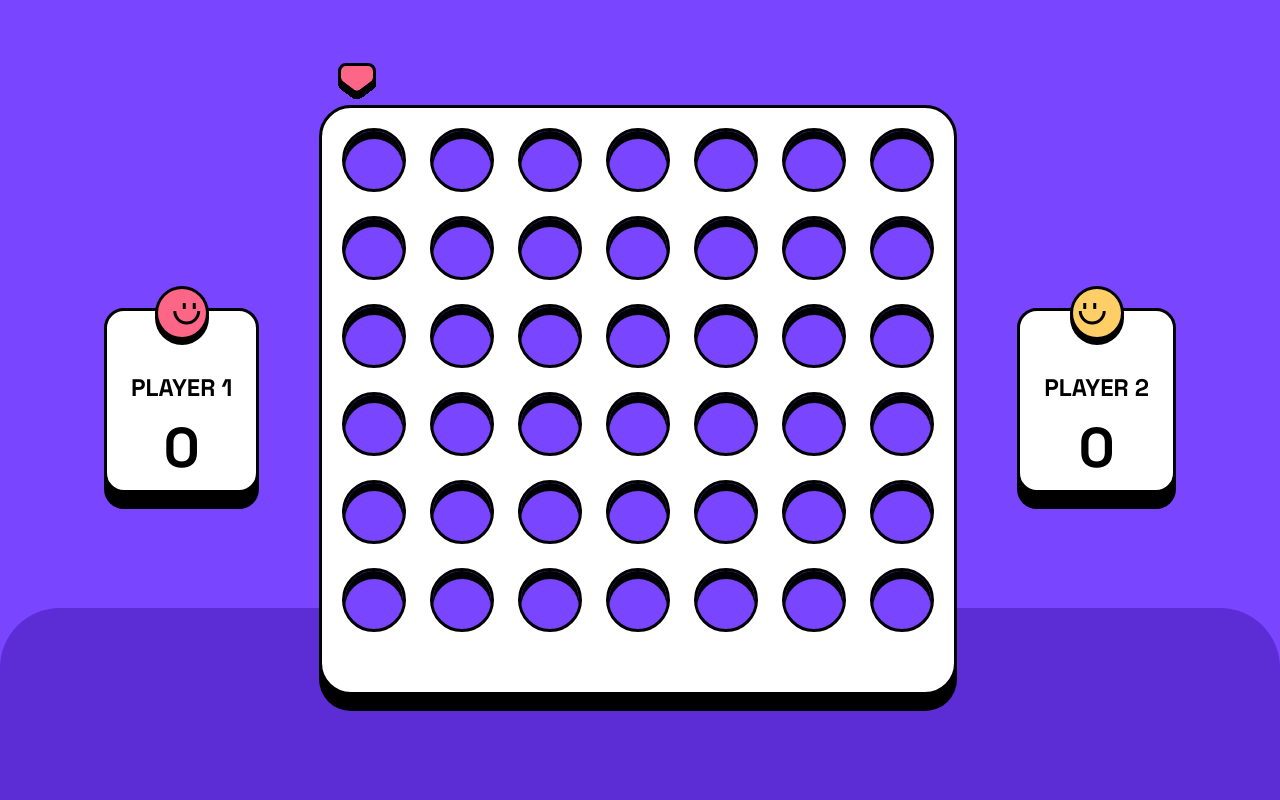
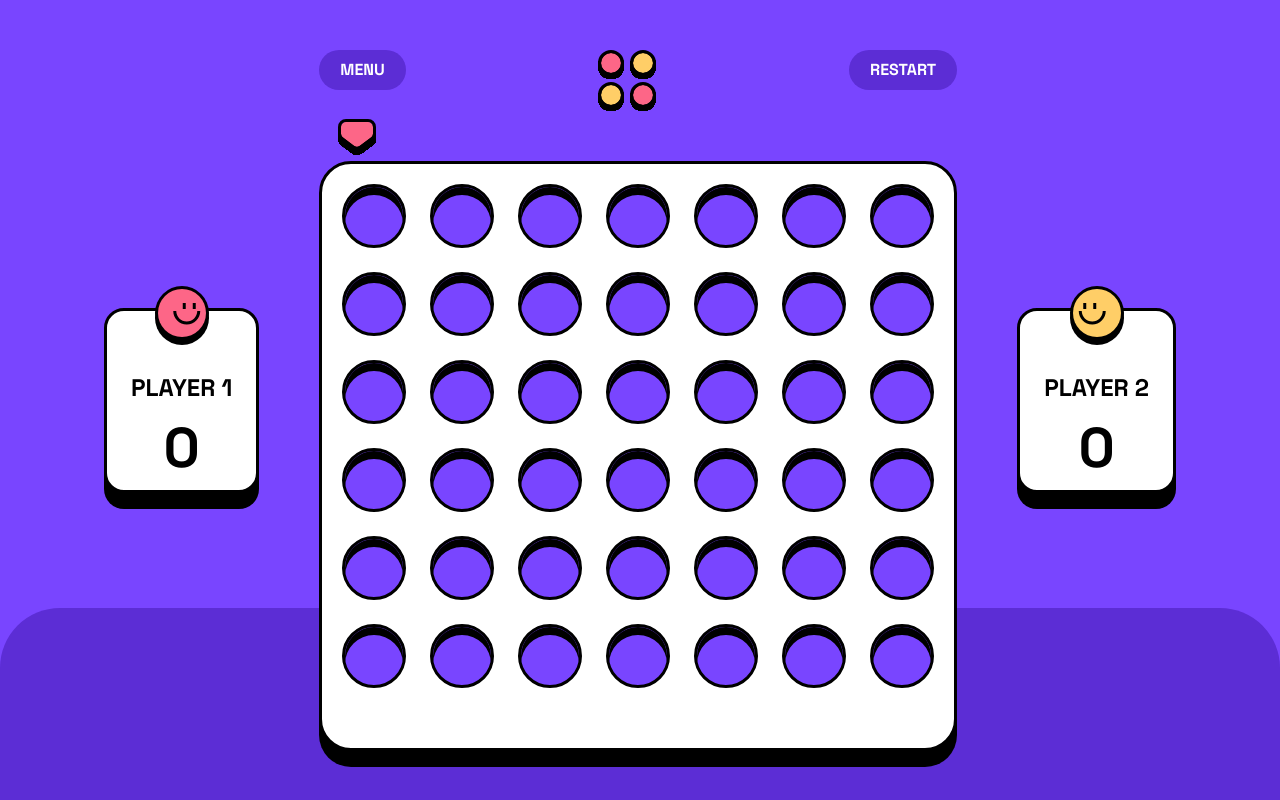
Before and after one commit to rapha1005/connect-four-game, a plain HTML site: page index.html in a window 1280 px wide. Both pictures are taken after a click on the button "PLAY VS PLAYER". Drawn offline with Linux system fonts and the light colour scheme.

Commit message:
manque plus que le menu est l'annonce du joueur

```diff
--- a/index.html
+++ b/index.html
@@ -136,6 +136,64 @@
                 <p>0</p>
                 </div>
 
+                <div class="center">
+                    <nav><button class="nav-home-btn">MENU</button>
+                        <svg width="58" height="61" viewBox="0 0 58 61" fill="none" xmlns="http://www.w3.org/2000/svg">
+                            <g id="Group 12">
+                            <g id="Oval Copy 11" filter="url(#filter0_d_5_5898)">
+                            <circle cx="13" cy="13" r="10" fill="#FD6687"/>
+                            <circle cx="13" cy="13" r="11.5" stroke="black" stroke-width="3"/>
+                            </g>
+                            <g id="Oval Copy 25" filter="url(#filter1_d_5_5898)">
+                            <circle cx="45" cy="45" r="10" fill="#FD6687"/>
+                            <circle cx="45" cy="45" r="11.5" stroke="black" stroke-width="3"/>
+                            </g>
+                            <g id="Oval Copy 23" filter="url(#filter2_d_5_5898)">
+                            <circle cx="45" cy="13" r="10" fill="#FFCE67"/>
+                            <circle cx="45" cy="13" r="11.5" stroke="black" stroke-width="3"/>
+                            </g>
+                            <g id="Oval Copy 24" filter="url(#filter3_d_5_5898)">
+                            <circle cx="13" cy="45" r="10" fill="#FFCE67"/>
+                            <circle cx="13" cy="45" r="11.5" stroke="black" stroke-width="3"/>
+                            </g>
+                            </g>
+                            <defs>
+                            <filter id="filter0_d_5_5898" x="0" y="0" width="26" height="29" filterUnits="userSpaceOnUse" color-interpolation-filters="sRGB">
+                            <feFlood flood-opacity="0" result="BackgroundImageFix"/>
+                            <feColorMatrix in="SourceAlpha" type="matrix" values="0 0 0 0 0 0 0 0 0 0 0 0 0 0 0 0 0 0 127 0" result="hardAlpha"/>
+                            <feOffset dy="3"/>
+                            <feColorMatrix type="matrix" values="0 0 0 0 0 0 0 0 0 0 0 0 0 0 0 0 0 0 1 0"/>
+                            <feBlend mode="normal" in2="BackgroundImageFix" result="effect1_dropShadow_5_5898"/>
+                            <feBlend mode="normal" in="SourceGraphic" in2="effect1_dropShadow_5_5898" result="shape"/>
+                            </filter>
+                            <filter id="filter1_d_5_5898" x="32" y="32" width="26" height="29" filterUnits="userSpaceOnUse" color-interpolation-filters="sRGB">
+                            <feFlood flood-opacity="0" result="BackgroundImageFix"/>
+                            <feColorMatrix in="SourceAlpha" type="matrix" values="0 0 0 0 0 0 0 0 0 0 0 0 0 0 0 0 0 0 127 0" result="hardAlpha"/>
+                            <feOffset dy="3"/>
+                            <feColorMatrix type="matrix" values="0 0 0 0 0 0 0 0 0 0 0 0 0 0 0 0 0 0 1 0"/>
+                            <feBlend mode="normal" in2="BackgroundImageFix" result="effect1_dropShadow_5_5898"/>
+                            <feBlend mode="normal" in="SourceGraphic" in2="effect1_dropShadow_5_5898" result="shape"/>
+                            </filter>
+                            <filter id="filter2_d_5_5898" x="32" y="0" width="26" height="29" filterUnits="userSpaceOnUse" color-interpolation-filters="sRGB">
+                            <feFlood flood-opacity="0" result="BackgroundImageFix"/>
+                            <feColorMatrix in="SourceAlpha" type="matrix" values="0 0 0 0 0 0 0 0 0 0 0 0 0 0 0 0 0 0 127 0" result="hardAlpha"/>
+                            <feOffset dy="3"/>
+                            <feColorMatrix type="matrix" values="0 0 0 0 0 0 0 0 0 0 0 0 0 0 0 0 0 0 1 0"/>
+                            <feBlend mode="normal" in2="BackgroundImageFix" result="effect1_dropShadow_5_5898"/>
+                            <feBlend mode="normal" in="SourceGraphic" in2="effect1_dropShadow_5_5898" result="shape"/>
+                            </filter>
+                            <filter id="filter3_d_5_5898" x="0" y="32" width="26" height="29" filterUnits="userSpaceOnUse" color-interpolation-filters="sRGB">
+                            <feFlood flood-opacity="0" result="BackgroundImageFix"/>
+                            <feColorMatrix in="SourceAlpha" type="matrix" values="0 0 0 0 0 0 0 0 0 0 0 0 0 0 0 0 0 0 127 0" result="hardAlpha"/>
+                            <feOffset dy="3"/>
+                            <feColorMatrix type="matrix" values="0 0 0 0 0 0 0 0 0 0 0 0 0 0 0 0 0 0 1 0"/>
+                            <feBlend mode="normal" in2="BackgroundImageFix" result="effect1_dropShadow_5_5898"/>
+                            <feBlend mode="normal" in="SourceGraphic" in2="effect1_dropShadow_5_5898" result="shape"/>
+                            </filter>
+                            </defs>
+                            </svg>
+                    <button class="nav-restart-btn">RESTART</button>
+                    </nav>
                     <div>
                         <div class="player"> <svg width="38" height="36" viewBox="0 0 38 36" fill="none" xmlns="http://www.w3.org/2000/svg"> <g filter="url(#filter0_d_5_4619)"> <path fill-rule="evenodd" clip-rule="evenodd" d="M3 14.6159C3 16.194 3.74501 17.6795 5.0098 18.6233L15.9416 26.7804C17.708 28.0984 20.129 28.1045 21.9019 26.7953L32.9701 18.6225C34.2467 17.6799 35 16.1872 35 14.6002V8C35 5.23858 32.7614 3 30 3H8C5.23858 3 3 5.23858 3 8V14.6159Z" fill="#FD6687"/> <path d="M4.11274 19.8255C2.46852 18.5986 1.5 16.6675 1.5 14.6159V8C1.5 4.41015 4.41015 1.5 8 1.5H30C33.5899 1.5 36.5 4.41015 36.5 8V14.6002C36.5 16.6632 35.5207 18.6037 33.8611 19.8292L22.7929 28.002C20.4881 29.7039 17.3408 29.696 15.0446 27.9826L4.11274 19.8255Z" stroke="black" stroke-width="3"/> </g> <defs> <filter id="filter0_d_5_4619" x="0" y="0" width="38" height="35.7732" filterUnits="userSpaceOnUse" color-interpolation-filters="sRGB"> <feFlood flood-opacity="0" result="BackgroundImageFix"/> <feColorMatrix in="SourceAlpha" type="matrix" values="0 0 0 0 0 0 0 0 0 0 0 0 0 0 0 0 0 0 127 0" result="hardAlpha"/> <feOffset dy="5"/> <feColorMatrix type="matrix" values="0 0 0 0 0 0 0 0 0 0 0 0 0 0 0 0 0 0 1 0"/> <feBlend mode="normal" in2="BackgroundImageFix" result="effect1_dropShadow_5_4619"/> <feBlend mode="normal" in="SourceGraphic" in2="effect1_dropShadow_5_4619" result="shape"/> </filter> </defs> </svg> </div>
                         <div class="game-board">
@@ -189,6 +247,7 @@
 
                         </div>
                     </div>
+                </div>
                 <div class="player-board yellow-player">
                 <div class="svg-div">
                     <svg width="54" height="59" viewBox="0 0 54 59" fill="none" xmlns="http://www.w3.org/2000/svg">
--- a/script/script.js
+++ b/script/script.js
@@ -10,6 +10,7 @@ const $gameBoardYellow = document.querySelector('.yellow-player p')
 const $playerPosIndicator = document.querySelector('.player')
 const $gameRulesScreen = document.querySelector('.rules-screen')
 const $gameRulesScreenBtn = document.querySelector('.close-rules-btn')
+
 let board = [
     ["", "", "", "", "", "", ""],
     ["", "", "", "", "", "", ""],
@@ -65,12 +66,14 @@ function checkWin(x, y){
             score++
         }
     }
+    console.log('++++++++++')
     for(let i = 0; i<4; i++){
 
         if(board[y][x - i] === currentPlayer){
             score++
         }
     }
+    console.log('SCOOORE = ' + score)
 
     score === 4 ? Win(currentPlayer) : score = 0
 
@@ -142,10 +145,11 @@ function updateGame(x, y, pass) {
     if(pass === false){
         if (currentPlayer === "x") {
             document.querySelector(`[data-x="${x}"][data-y="${y}"]`).classList.add('yellow-circle');
+
         } else {
             document.querySelector(`[data-x="${x}"][data-y="${y}"]`).classList.add('red-circle');
-            checkWin(x, y)
         }
+        checkWin(x, y)
     }
 
     if(currentPlayer === "x"){
@@ -195,7 +199,9 @@ $gameRulesScreenBtn.addEventListener('click', () =>{
     $gameRulesScreen.classList.toggle('hidden')
 })
 
-
+document.querySelector('.nav-restart-btn').addEventListener('click', () =>{
+    restartGame()
+})
 
 function timeControler(){
     setInterval(() => {
--- a/style/style.css
+++ b/style/style.css
@@ -31,6 +31,31 @@ main{
     box-shadow: 0px 8px 0px 0px #000000;
 }
 
+.center{
+    display: flex;
+    flex-direction: column;
+    align-items: center;
+    gap: 50px;
+}
+
+nav{
+    display: flex;
+    justify-content: space-between;
+    width: 100%;
+}
+
+nav button{
+    background-color: #5C2DD5;
+    border: none;
+    height: fit-content;
+    padding: 21px;
+    padding-top: 8px;
+    padding-bottom: 8px;
+    border-radius: 20px;
+    color: white;
+    font-weight: 700;
+    cursor: pointer;
+}
 
 
 .start-game-btn{
```
Lines whose indentation alone changed are shown as unchanged.
